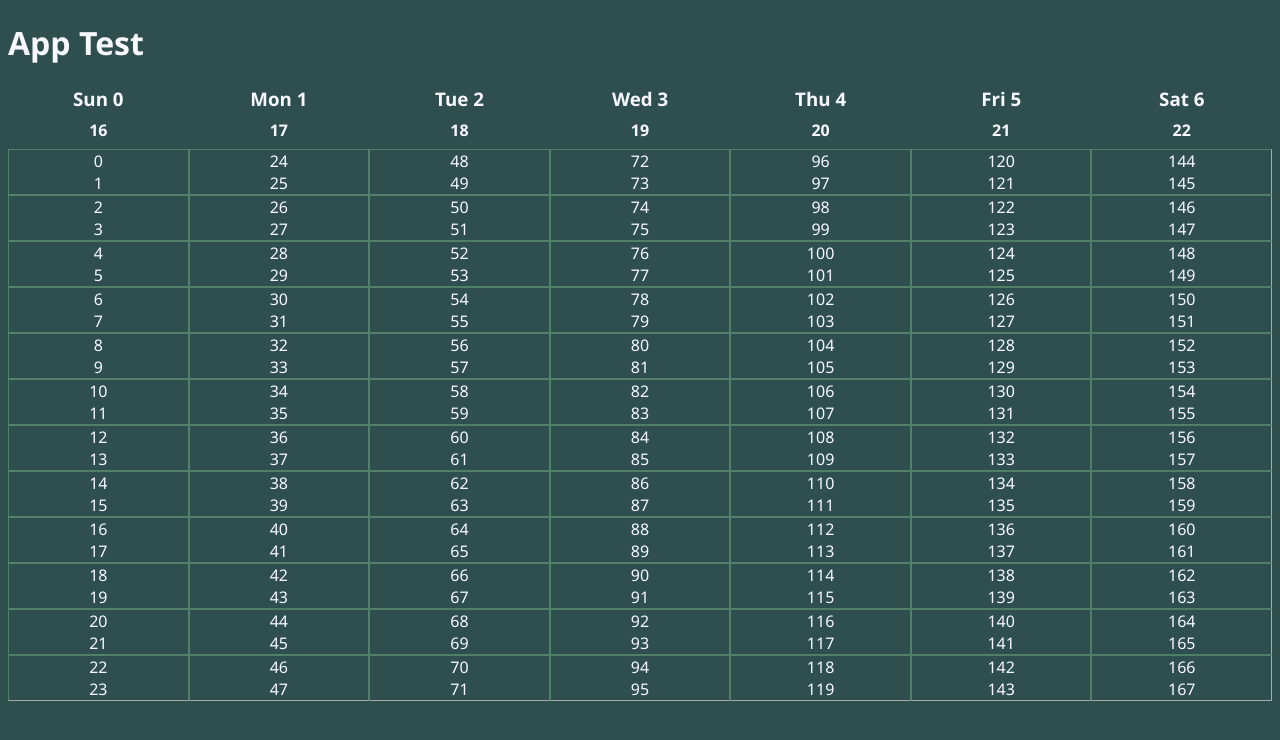
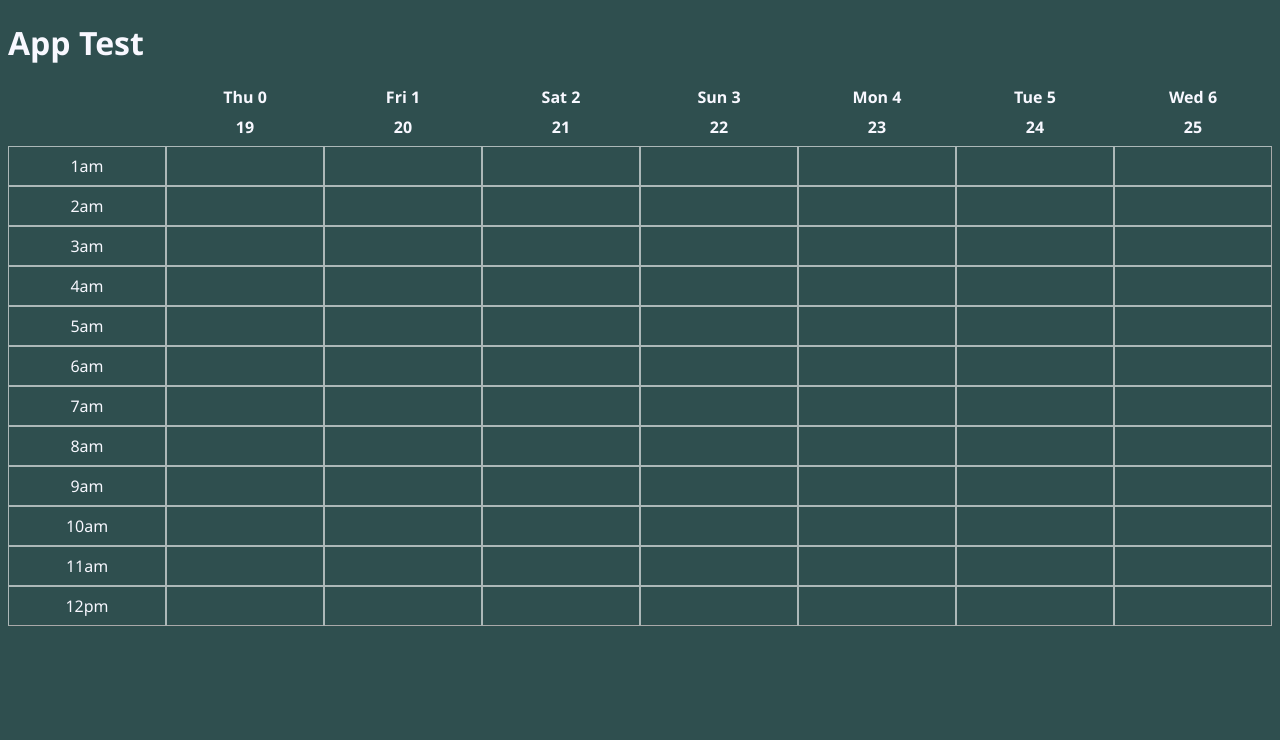
Before and after one commit to alligatorjazz/happenstance, a React (Vite) app: page / in a window 1280 px wide. Shown: the top 740 px of the page. Built offline with nearby package versions, Linux system fonts and the light colour scheme.

Commit message:
added time column

```diff
--- a/src/App.tsx
+++ b/src/App.tsx
@@ -6,7 +6,7 @@ function App() {
 	return (
 		<div className={styles.Container}>
 			<h1>App Test</h1>
-			<CalendarView startDay="Sunday" startDate={15} hours={12}/>
+			<CalendarView beginDate={new Date(Date.now())} hours={12}/>
 		</div>
 	);
 }
--- a/src/components/CalendarView.lib.ts
+++ b/src/components/CalendarView.lib.ts
@@ -1,4 +1,5 @@
 import { DOMAttributes, MouseEventHandler } from "react";
+import { number } from "zod";
 import { TimeBlock, Weekday, weekdays } from "../types";
 
 export type CalendarState = {
@@ -14,6 +15,7 @@ export function sortWeek(startDay: Weekday) {
 }
 
 export function bindCell({ setDivisions }: CalendarState, position: number): DOMAttributes<HTMLDivElement> {
+
 	// loops through divisions, finds the value at divisions[position], switches it, then returns a new array
 	const updateCell: MouseEventHandler<HTMLDivElement> = () => setDivisions(divisions => {
 		console.log("updating subcell at position " + position);
@@ -33,3 +35,13 @@ export function bindCell({ setDivisions }: CalendarState, position: number): DOM
 		onMouseEnter: updateCellIfMouseDown
 	};
 }
+
+// TODO: implement
+// export function exportBlocks(date: Date, { divisions }: CalendarState) {
+
+// }
+
+export function to12Hour(hour: number) {
+	const meridian = hour >= 12 ? "pm" : "am";
+	return `${(hour % 12) || 12}${meridian}`;
+}
--- a/src/components/CalendarView.module.scss
+++ b/src/components/CalendarView.module.scss
@@ -13,6 +13,7 @@
 
 	&>h3 {
 		margin: 0;
+		font-size: 1rem;
 	}
 
 	&>h4 {
@@ -21,19 +22,19 @@
 
 	.Cell {
 		$border-color: darkgray;
-
-		// box-shadow: inset 1px 1px 0 $border-color;
 		cursor: pointer;
 		user-select: none;
-		border: 1px solid rgb(158, 237, 158, 0.3);
+		border: 1px solid rgba(255, 255, 255, 0.6);
 
-		min-height: 40px;
+		height: 40px;
 		&:last-child {
 			border-bottom: 1px solid darkgray;
 		}
 
 		display: flex;
 		flex-direction: column;
+		align-items: center;
+		justify-content: center;
 
 		.Subcell {
 			flex: 1;
@@ -49,6 +50,18 @@
 			border-right: 1px solid darkgray;
 		}
 	}
+}
 
+.TimeColumn {
+	span {
+		display: block;
+		width: 100%;
+		min-height: 1rem;
+	}
 
+	h3, h4 {
+		user-select: none;
+		pointer-events: none;
+		color:rgba(255, 255, 255, 0)
+	}
 }
--- a/src/components/CalendarView.tsx
+++ b/src/components/CalendarView.tsx
@@ -1,31 +1,35 @@
 import { createContext, useContext, useState } from "react";
-import { TimeBlock, Weekday, weekdays } from "../types";
-import { bindCell, CalendarState, sortWeek } from "./CalendarView.lib";
+import { Weekday, weekdays } from "../types";
+import { bindCell, CalendarState, sortWeek, to12Hour } from "./CalendarView.lib";
 import styles from "./CalendarView.module.scss";
 
 const CalendarContext = createContext<CalendarState | null>(null);
-export function CalendarView(props: {
-	startDay: Weekday,
-	startDate: number, // zero-indexed
+export function CalendarView({ beginDate, hours }: {
+	beginDate: Date,
 	hours: number // zero-indexed
 }) {
 	const [divisions, setDivisions] = useState<boolean[]>(
-		new Array(7 * props.hours * 2).fill(false)
+		new Array(7 * hours * 2).fill(false)
 	);
 
-	const week = sortWeek(props.startDay);
-	console.log(week);
+	const start = {
+		dayOfMonth: beginDate.getDate(),
+		dayOfWeek: weekdays[beginDate.getDay()]
+	};
+
+	const week = sortWeek(start.dayOfWeek);
 
 	return (
 		<CalendarContext.Provider value={{ divisions, setDivisions }}>
 			<div className={styles.Container}>
+				<TimeColumn date={beginDate} hours={hours}/>
 				{week.map((weekday, index) =>
 					<DayColumn
 						key={index}
 						weekIndex={index}
 						weekday={weekday}
-						date={props.startDate + index}
-						hours={props.hours}
+						date={start.dayOfMonth + index}
+						hours={hours}
 					/>
 				)}
 			</div>
@@ -48,18 +52,32 @@ function DayColumn(props: {
 			return <div key={hour} className={styles.Cell}>
 				<div {...bindCell(state, cellLocation)} className={
 					`${styles.Subcell} ${state.divisions[cellLocation] ? styles.Active : ""}`
-				}>{cellLocation}</div>
+				}></div>
 				<div {...bindCell(state, cellLocation + 1)} className={
 					`${styles.Subcell} ${state.divisions[cellLocation + 1] ? styles.Active : ""}`
-				}>{cellLocation + 1}</div>
+				}></div>
 			</div>;
 		});
 
 	return (
 		<div className={styles.Column}>
 			<h3>{props.weekday.slice(0, 3)} {props.weekIndex}</h3>
-			<h4>{props.date + 1}</h4>
+			<h4>{props.date}</h4>
 			{subcells}
 		</div>
 	);
 }
+
+function TimeColumn({ date, hours }: { date: Date, hours: number }) {
+	const timeCells = [...Array(hours).keys()].map(offset => {
+		return <div className={styles.Cell} key={offset}>{to12Hour(date.getHours() + offset)}</div>;
+	});
+
+	return (
+		<div className={`${styles.Column} ${styles.TimeColumn}`}>
+			<h3>-</h3>
+			<h4>-</h4>
+			{timeCells}
+		</div>
+	);
+}
--- a/src/types.ts
+++ b/src/types.ts
@@ -1,12 +1,13 @@
 import z from "zod";
 import { Timestamp } from "firebase/firestore";
 
-export type Weekday = "Monday" | "Tuesday" | "Wednesday" |
+export type Weekday = "Sunday" | "Monday" | "Tuesday" | "Wednesday" |
 	"Thursday" | "Friday" |
-	"Saturday" | "Sunday";
-export const weekdays: Weekday[] = ["Monday", "Tuesday", "Wednesday",
+	"Saturday";
+export const weekdays: Weekday[] = ["Sunday", "Monday", "Tuesday", "Wednesday",
 	"Thursday", "Friday",
-	"Saturday", "Sunday"];
+	"Saturday"
+];
 
 export const TimeBlockSchema = z.array(
 	z.array(z.instanceof(Timestamp)).max(2)
```
Also changed, not shown: 1 other file (tests, documents, lock files or other folders).
